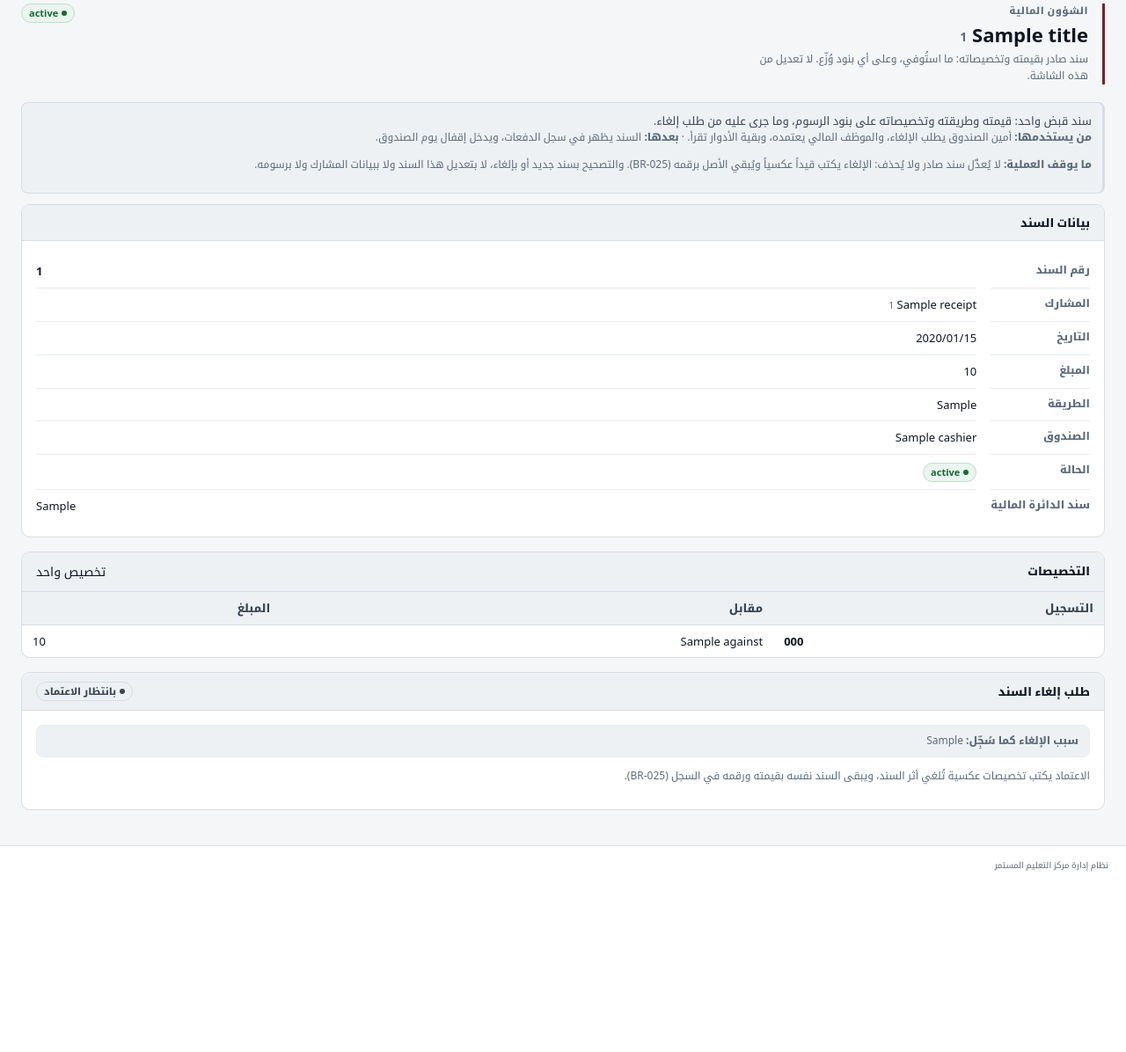
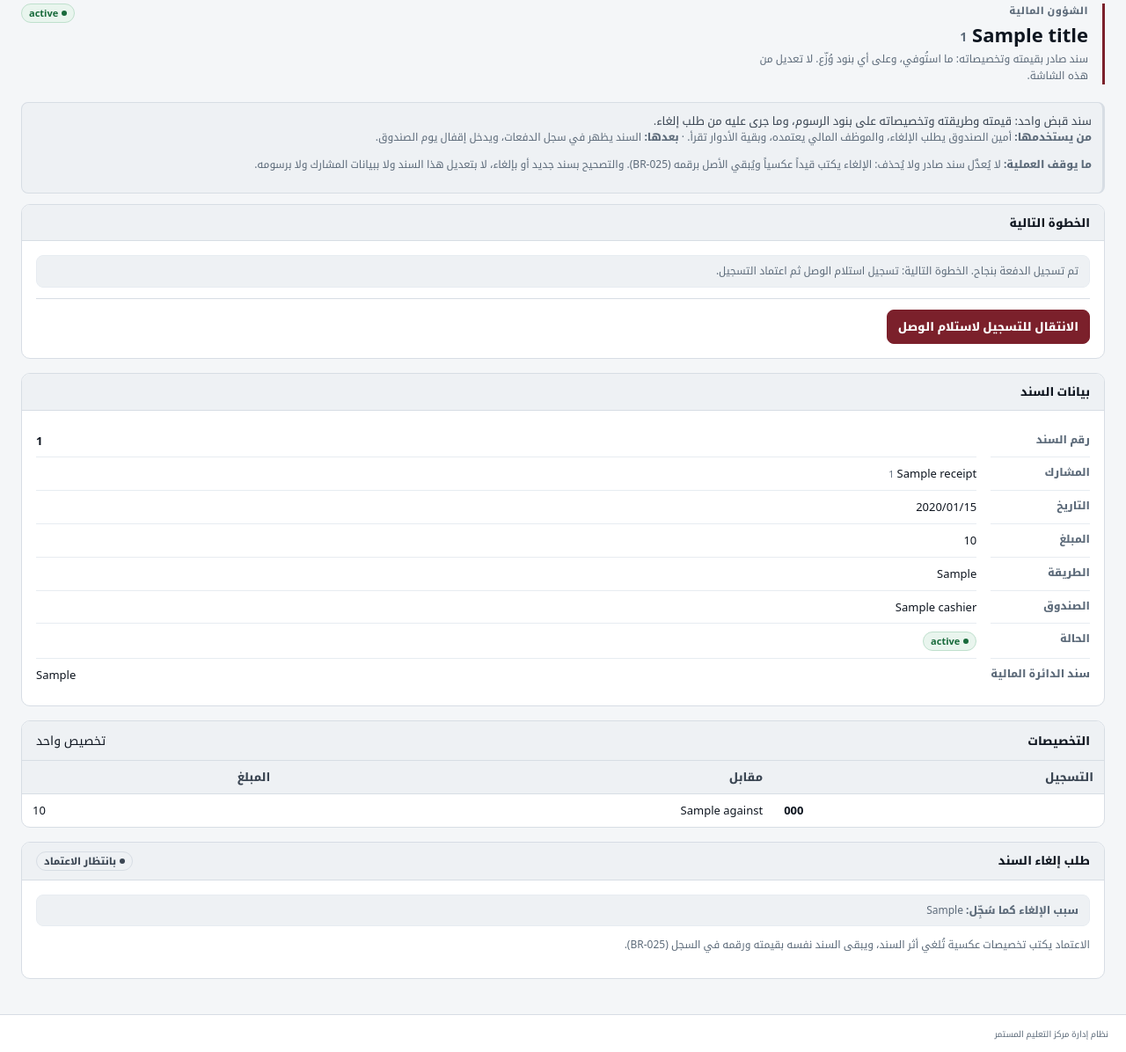
Before and after one commit to habahbeh/continuing_education_system, a Django app: template templates/cashbox/receipt_detail.html in a window 1280 px wide. Shown: the part 84-1280 px from the top of the page at 88% size. Before the commit the page ends 1074 px from the top, so only its background shows below. Run offline with Django 5.2, Linux system fonts and the light colour scheme; the template is opened without the code that fills it: most values are stand-ins (such as "Sample title", 1, 10 or a date in 2020); data that the repository does not hold is empty.

Commit message:
Guide cashier to voucher receipt after payment

```diff
--- a/templates/cashbox/receipt_detail.html
+++ b/templates/cashbox/receipt_detail.html
@@ -35,6 +35,22 @@
 </div>
 
 {% guided_help "receipt-detail" %}
+
+{% if next_enrollment_code %}
+  <div class="card2">
+    <div class="card2-head"><h2>{% translate "الخطوة التالية" %}</h2></div>
+    <div class="card2-body">
+      <p class="hint boxed">
+        {% translate "تم تسجيل الدفعة بنجاح. الخطوة التالية: تسجيل استلام الوصل ثم اعتماد التسجيل." %}
+      </p>
+      <div class="form-acts">
+        <a class="btn2 primary" href="{% url 'operations:enrollments' %}?q={{ next_enrollment_code|urlencode }}">
+          {% translate "الانتقال للتسجيل لاستلام الوصل" %}
+        </a>
+      </div>
+    </div>
+  </div>
+{% endif %}
 
 <div class="card2">
   <div class="card2-head"><h2>{% translate "بيانات السند" %}</h2></div>
```
Also changed, not shown: apps/cashbox/views.py (+7 -1 lines).
